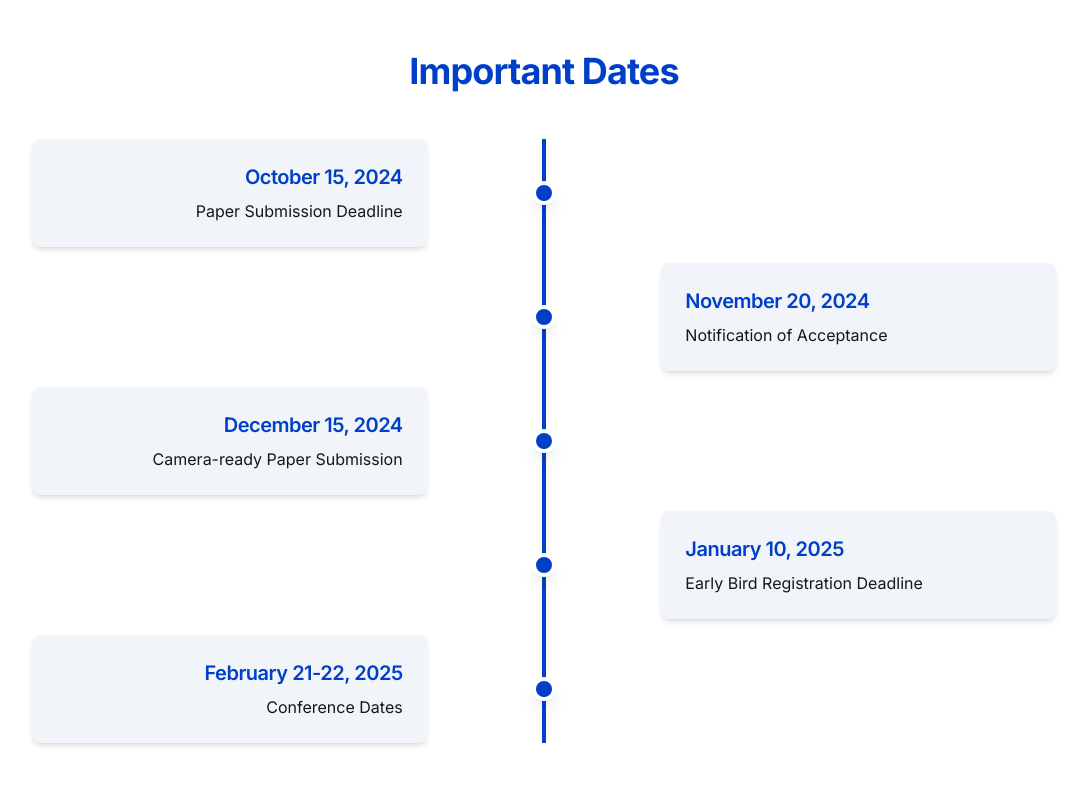
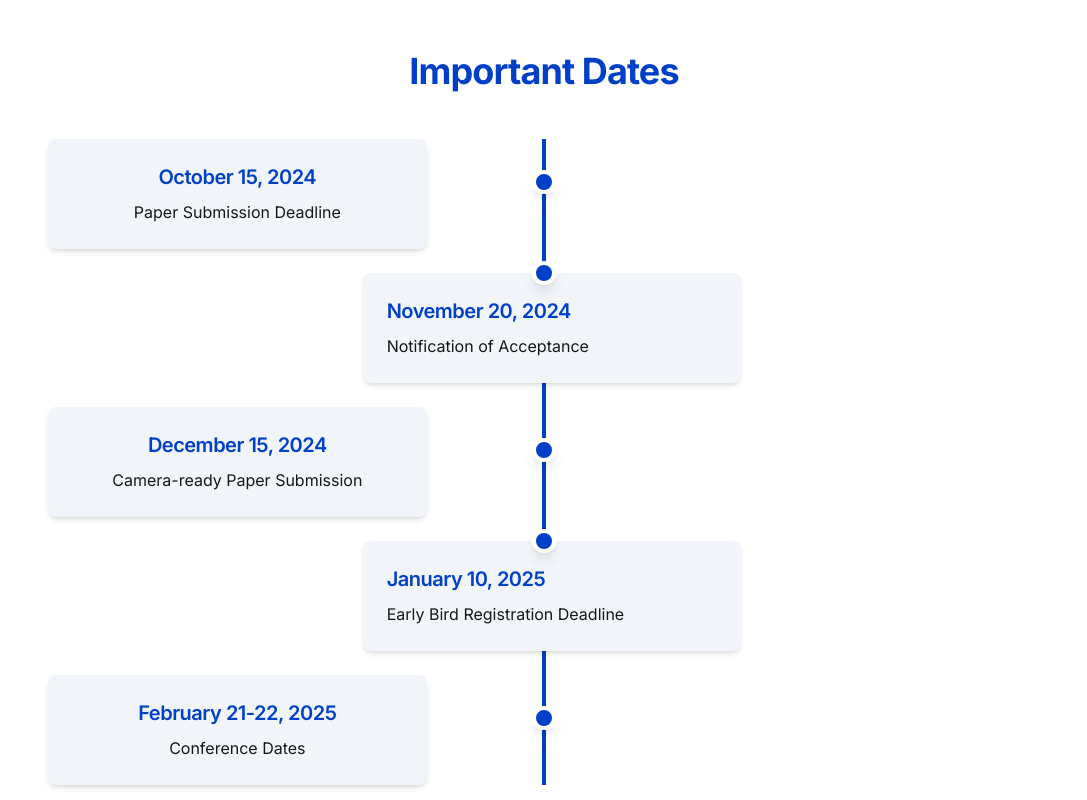
Before and after one commit to U-Shashank/conference-website, a Next.js app: page / in a window 1280 px wide. Shown: the part 3120-3920 px from the top of the page, without its empty margins (96-1183 px from the left). Built offline with nearby package versions, Linux system fonts and the light colour scheme.

Commit message:
responsive timeline

```diff
--- a/src/app/page.tsx
+++ b/src/app/page.tsx
@@ -292,7 +292,7 @@ export default function Home() {
               ></motion.div>
 
              {/* Timeline events */}
-              <div className="space-y-4">
+<div className="space-y-8 md:space-y-6">
   {importantDates.map((item, index) => (
     <motion.div
       key={index}
@@ -309,7 +309,10 @@ export default function Home() {
         delay: index * 0.1
       }}
       viewport={{ once: true }}
-                    className={`relative flex items-center ${index % 2 === 0 ? 'flex-row' : 'flex-row-reverse'}`}
+      className={`relative flex items-center
+        ${/* Mobile: always center align */ ''}
+        flex-col md:${index % 2 === 0 ? 'flex-row' : 'flex-row-reverse'}
+      `}
     >
       {/* Circle on timeline */}
       <motion.div
@@ -320,37 +323,50 @@ export default function Home() {
           delay: 0.2 + index * 0.1
         }}
         viewport={{ once: true }}
-                      className="absolute left-1/2 transform -translate-x-1/2 w-6 h-6 rounded-full border-4 border-white shadow-lg bg-primary"
+        className="hidden md:block absolute left-1/2 transform -translate-x-1/2
+          w-4 h-4 md:w-6 md:h-6
+          rounded-full border-2 md:border-4 border-white shadow-lg bg-primary
+          z-10 top-1/2 md:top-auto md:transform md:-translate-y-1/2"
       ></motion.div>
 
       {/* Content box */}
-                    <div className={`w-5/12 ${index % 2 === 0 ? 'text-right pr-8' : 'text-left pl-8'}`}>
+      <div className={`
+        w-full px-4 md:w-5/12
+        text-center md:${index % 2 === 0 ? 'text-right md:pr-8' : 'text-left md:pl-8'}
+      `}>
         <motion.div
           whileHover={{
             scale: 1.03,
             boxShadow: "0 10px 25px -5px rgba(0, 0, 0, 0.1), 0 10px 10px -5px rgba(0, 0, 0, 0.04)"
           }}
-                        className={`p-6 rounded-lg shadow-md transition-all duration-300 ease-in-out
+          className={`p-3 md:p-6 rounded-lg shadow-md transition-all duration-300 ease-in-out
             ${item.current
               ? 'bg-primary text-primary-foreground'
               : 'bg-muted'}`}
         >
-                        <h3 className={`text-xl font-semibold mb-2 ${item.current ? 'text-primary-foreground' : 'text-primary'}`}>
+          <h3 className={`
+            text-base md:text-xl font-semibold mb-1 md:mb-2
+            ${item.current ? 'text-primary-foreground' : 'text-primary'}
+          `}>
             {item.date}
           </h3>
-                        <p className={item.current ? 'text-primary-foreground' : 'text-foreground'}>
+          <p className={`
+            text-sm md:text-base leading-relaxed
+            ${item.current ? 'text-primary-foreground' : 'text-foreground'}
+          `}>
             {item.event}
           </p>
           {item.current && (
-                          <div className="mt-2 inline-flex items-center px-3 py-1 rounded-full text-xs font-medium bg-secondary text-secondary-foreground">
+            <div className="mt-2 inline-flex items-center px-2 md:px-3 py-1 rounded-full
+              text-xs font-medium bg-secondary text-secondary-foreground">
               CURRENT
             </div>
           )}
         </motion.div>
       </div>
 
-                    {/* Empty space for the other side */}
-                    <div className="w-5/12"></div>
+      {/* Empty space for the other side - only on desktop */}
+      <div className="hidden md:block md:w-5/12"></div>
     </motion.div>
   ))}
 </div>
```
Lines whose indentation alone changed are shown as unchanged.
